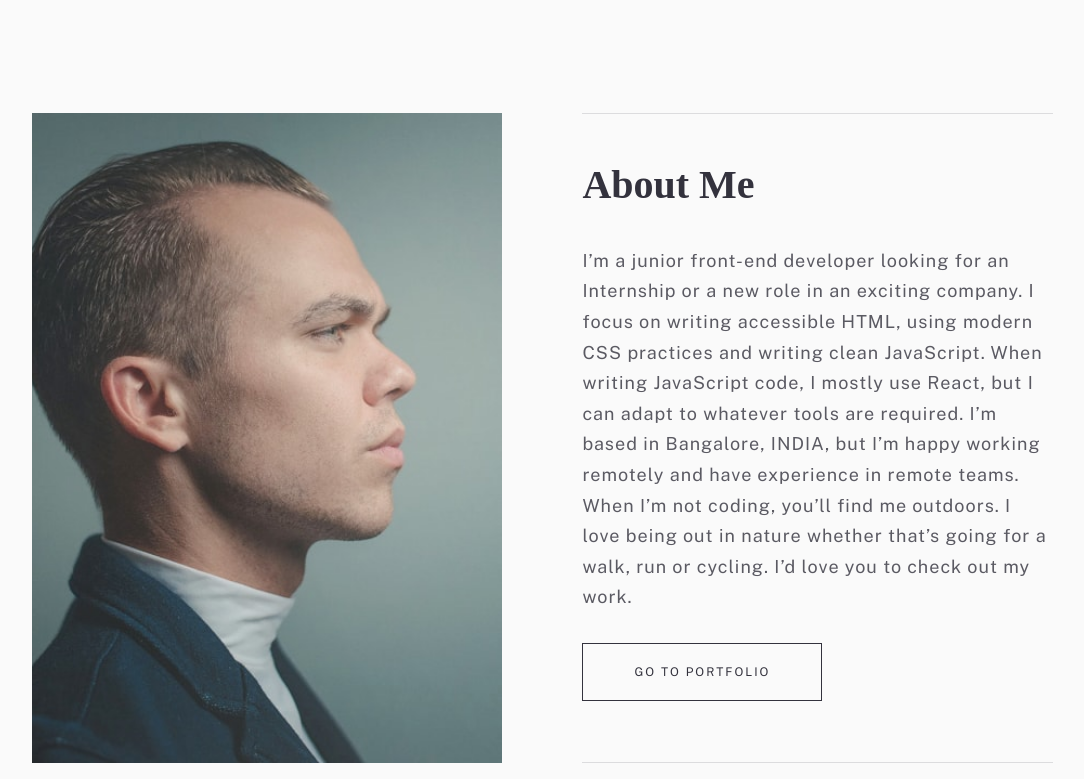
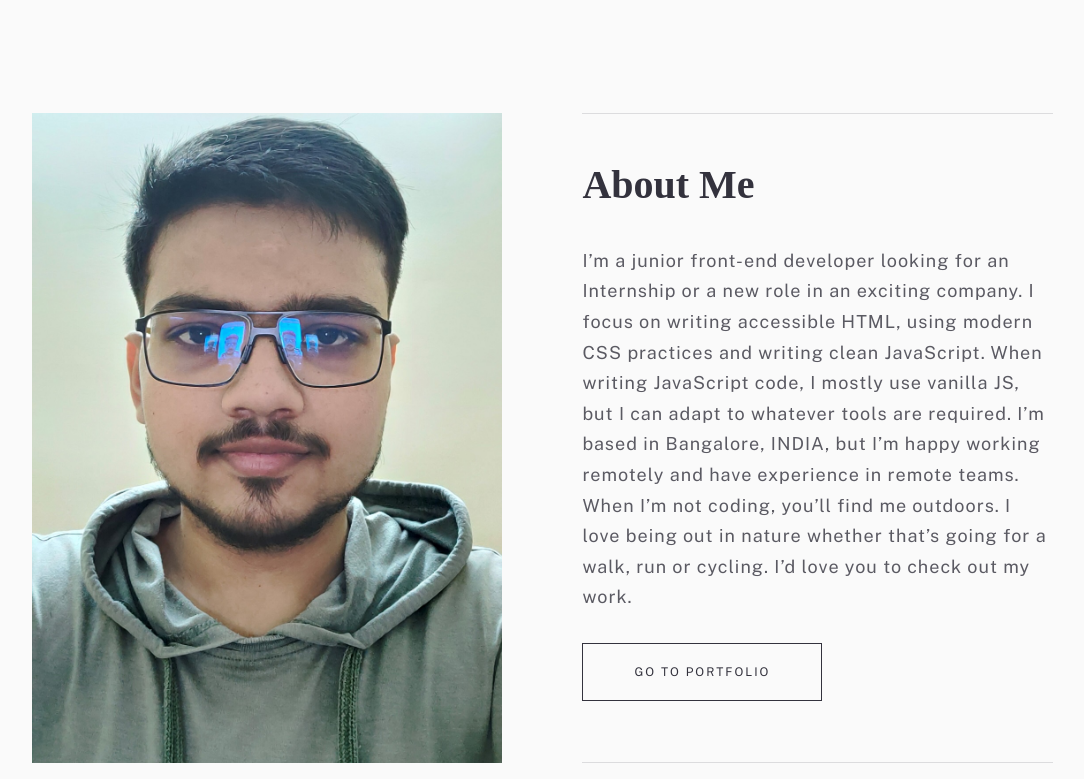
Before and after one commit to Harshitsoni2000/Portfolio, a plain HTML site: page index.html in a window 1280 px wide. Shown: the part 821-1600 px from the top of the page, without its empty margins (48-1132 px from the left). Drawn offline with nearby package versions, Linux system fonts and the light colour scheme; a web font is replaced by a local one.

Commit message:
Initial Commit, Portfolio Website

```diff
--- a/index.html
+++ b/index.html
@@ -55,17 +55,20 @@
         </div>
         <div class="main__details">
             <div class="profile__photo">
+                <!-- <picture>
+                    <img srcset="images/homepage/desktop/me.jpg 1x, images/homepage/desktop/me.jpg 2x" alt="Profile Photo" class="photo__me">
+                </picture> -->
                 <picture>
-                    <source media="(min-width: 1200px)" srcset="images/homepage/desktop/image-homepage-profile.jpg 1x, images/homepage/desktop/image-homepage-profile@2x.jpg 2x" alt="Profile Photo">
-                    <source media="(min-width: 600px)" srcset="images/homepage/tablet/image-homepage-profile.jpg 1x, images/homepage/tablet/image-homepage-profile@2x.jpg 2x" alt="Profile Photo">
-                    <img srcset="images/homepage/mobile/image-homepage-profile.jpg 1x, images/homepage/mobile/image-homepage-profile@2x.jpg 2x" alt="Profile Photo" class="photo__me">
+                    <source media="(min-width: 1200px)" srcset="images/homepage/desktop/me.jpg 1x, images/homepage/desktop/me@2x.jpg 2x" alt="Profile Photo">
+                    <source media="(min-width: 600px)" srcset="images/homepage/tablet/me.jpg 1x, images/homepage/tablet/me@2x.jpg 2x" alt="Profile Photo">
+                    <img srcset="images/homepage/mobile/me.jpg 1x, images/homepage/mobile/me@2x.jpg 2x" alt="Profile Photo" class="photo__me">
                 </picture>
             </div>
             <div class="details">
                 <h2 class="heading-secondary">About Me</h2>
                 <p class="para para-primary">I’m a junior front-end developer looking for an Internship or a new role in an exciting company.
                     I focus on writing accessible HTML, using modern CSS practices and writing clean
-                    JavaScript. When writing JavaScript code, I mostly use React, but I can adapt to
+                    JavaScript. When writing JavaScript code, I mostly use vanilla JS, but I can adapt to
                     whatever tools are required. I’m based in Bangalore, INDIA, but I’m happy working remotely
                     and have experience in remote teams. When I’m not coding, you’ll find me outdoors.
                     I love being out in nature whether that’s going for a walk, run or cycling. I’d love
--- a/sass/_home.scss
+++ b/sass/_home.scss
@@ -99,7 +99,7 @@
                 filter: blur(25px);
                 transition: all 1s;
                 object-fit: cover;
-                object-position: center right;
+                object-position: center;
             }
         }
 
```
Also changed, not shown: css/styles.min.css, images/homepage/desktop/me.jpg (added), images/homepage/desktop/me@2x.jpg (added), images/homepage/mobile/me.jpg (added), images/homepage/mobile/me@2x.jpg (added), images/homepage/tablet/me.jpg (added), images/homepage/tablet/me@2x.jpg (added), 1 other file.
